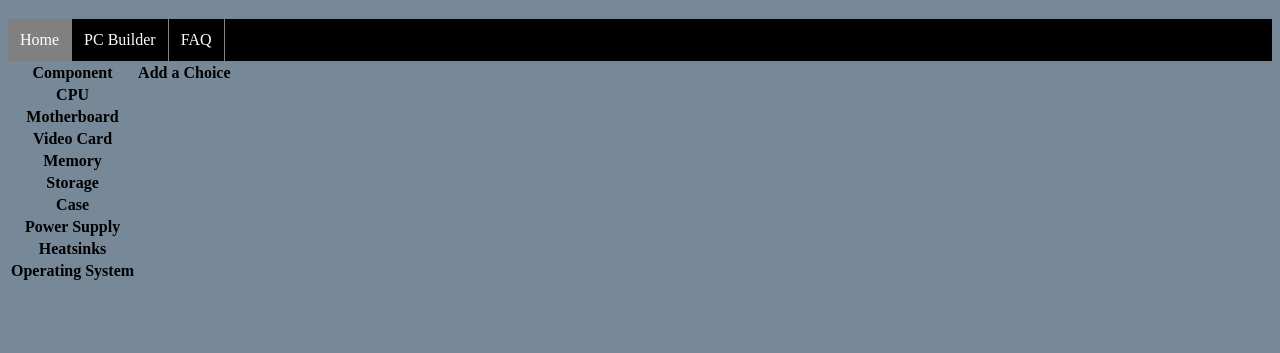
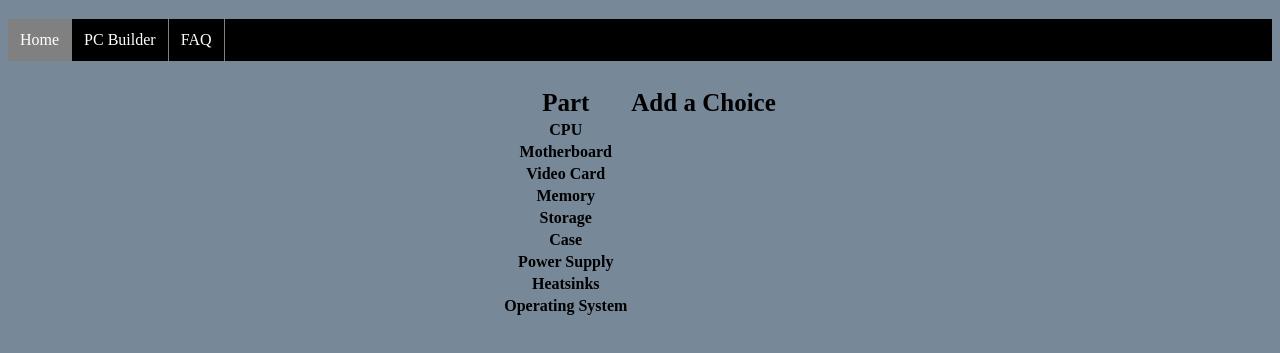
Before and after one commit to mdjeko2/pc_part_picker, a plain HTML site: page build.html in a window 1280 px wide. Shown: the part 61-414 px from the top of the page. Drawn offline with Linux system fonts and the light colour scheme.

Commit message:
some logic on the table

```diff
--- a/build.html
+++ b/build.html
@@ -16,10 +16,10 @@
             <li><a href="faq.html">FAQ</a></li>
         </ul>
     </div>
-    <div class="builder-table">
-        <table>
+    <div class="builder_table">
+        <table class="table_build">
             <tr>
-                <th>Component</th>
+                <th>Part</th>
                 <th>Add a Choice</th>
             </tr>
             <tr>
--- a/index.css
+++ b/index.css
@@ -1,3 +1,7 @@
+.active {
+    background-color: grey;
+}
+
 .navbar ul {
     display: flex;
     flex-direction: row;
@@ -26,17 +30,26 @@
     background-color: aqua;
 }
 
-.active {
-    background-color: grey;
+.builder_table {
+    margin-top: 25px;
+    display: flex;
+    align-items: center;
+    justify-content: center;
+}
+
+.table_build tr:first-child {
+    color: black;
+    font-size: 25px;
+}
+
+body {
+    background-color: lightslategrey;
 }
 
 h1 {
     text-align: center;
 }
 
-body {
-    background-color: lightslategrey;
-}
 
 @media screen and (max-width: 920px) {
     .navbar ul {
```
